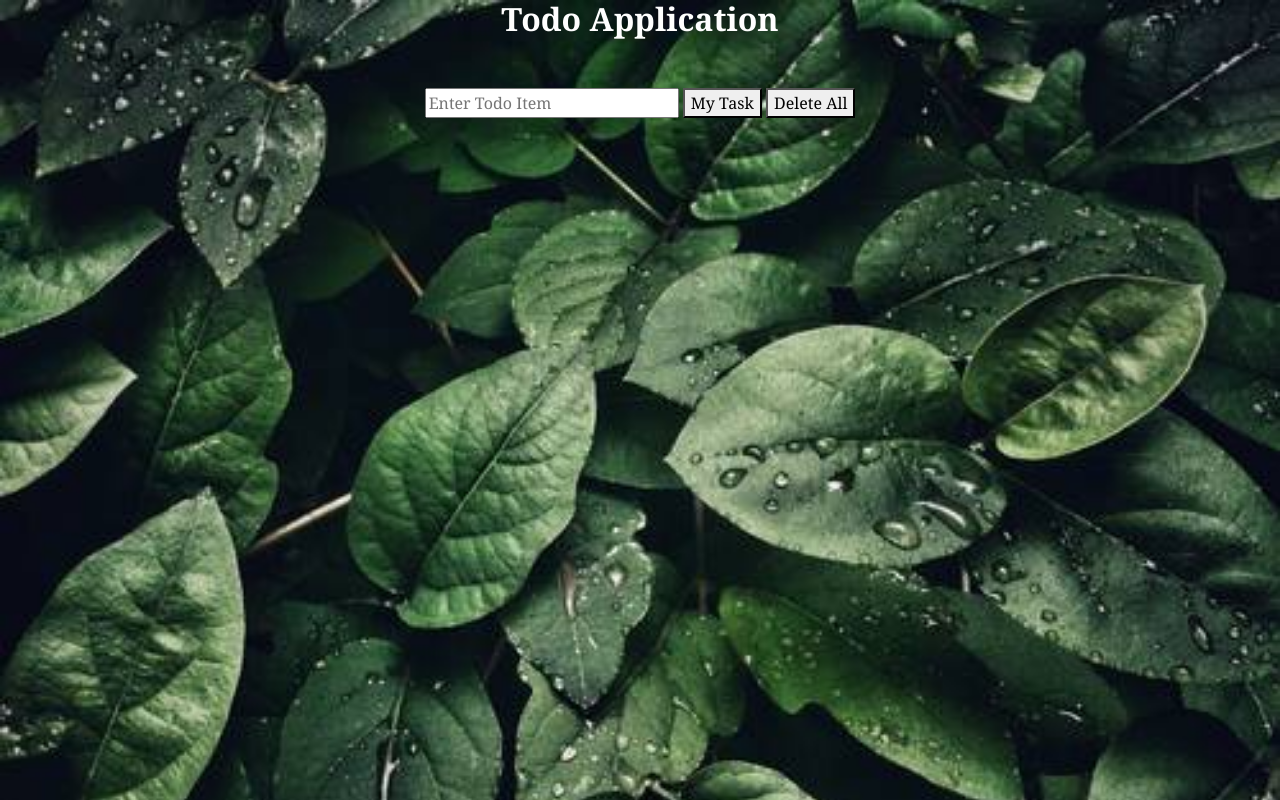
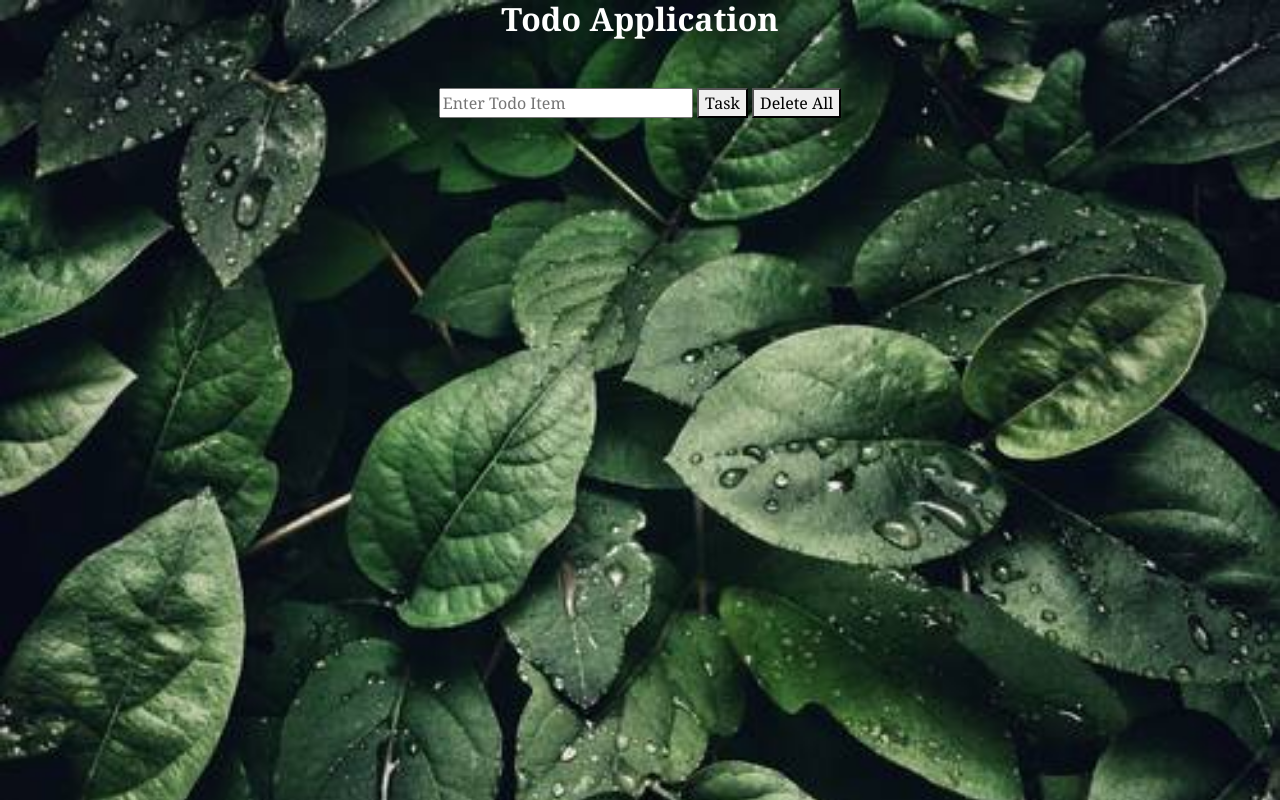
Before and after one commit to zimal90/Assignment-no-10, a plain HTML site: page index.html in a window 1280 px wide. Drawn offline with nearby package versions, Linux system fonts and the light colour scheme.

Commit message:
Assignment-no-10 deploy

```diff
--- a/index.html
+++ b/index.html
@@ -19,7 +19,7 @@
     <h2> Todo Application</h2>
     <div class="app">
         <input type="text" name="" placeholder="Enter Todo Item" id="input">
-        <button onclick="submit()">My Task</button>
+        <button onclick="submit()">Task</button>
         <button onclick="deleteAll() ">Delete All</button>
     </div>
 
--- a/style.css
+++ b/style.css
@@ -33,6 +33,8 @@ float: right;
 .container-fluid{
     margin-top: 100px;
     background-color: black;
+
+
 }
 ol{
 border-radius: 1px;
@@ -40,4 +42,5 @@ justify-content: space-between;
 padding: 15px;
 text-align: left;
 margin-left: 0px;
+
 }
```
